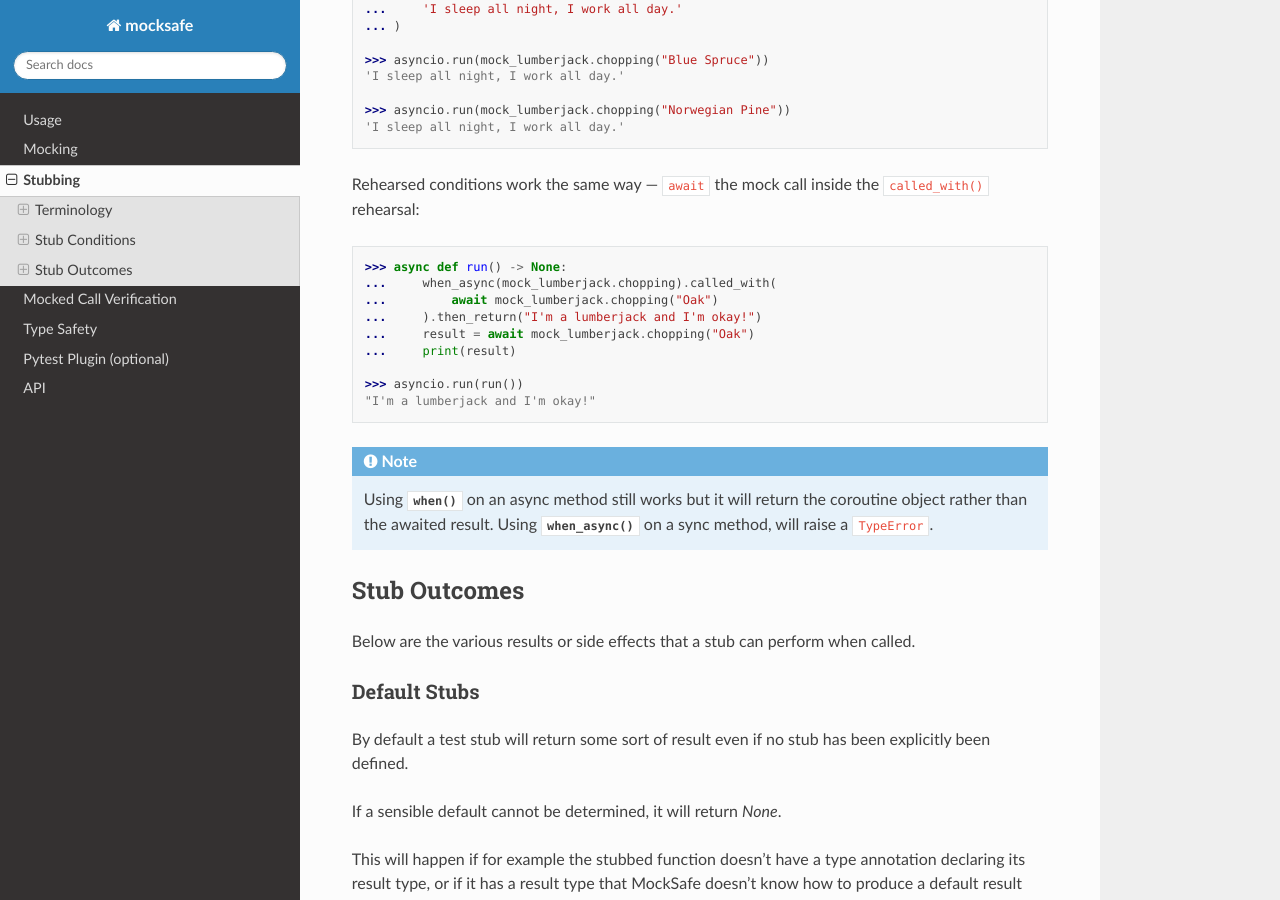
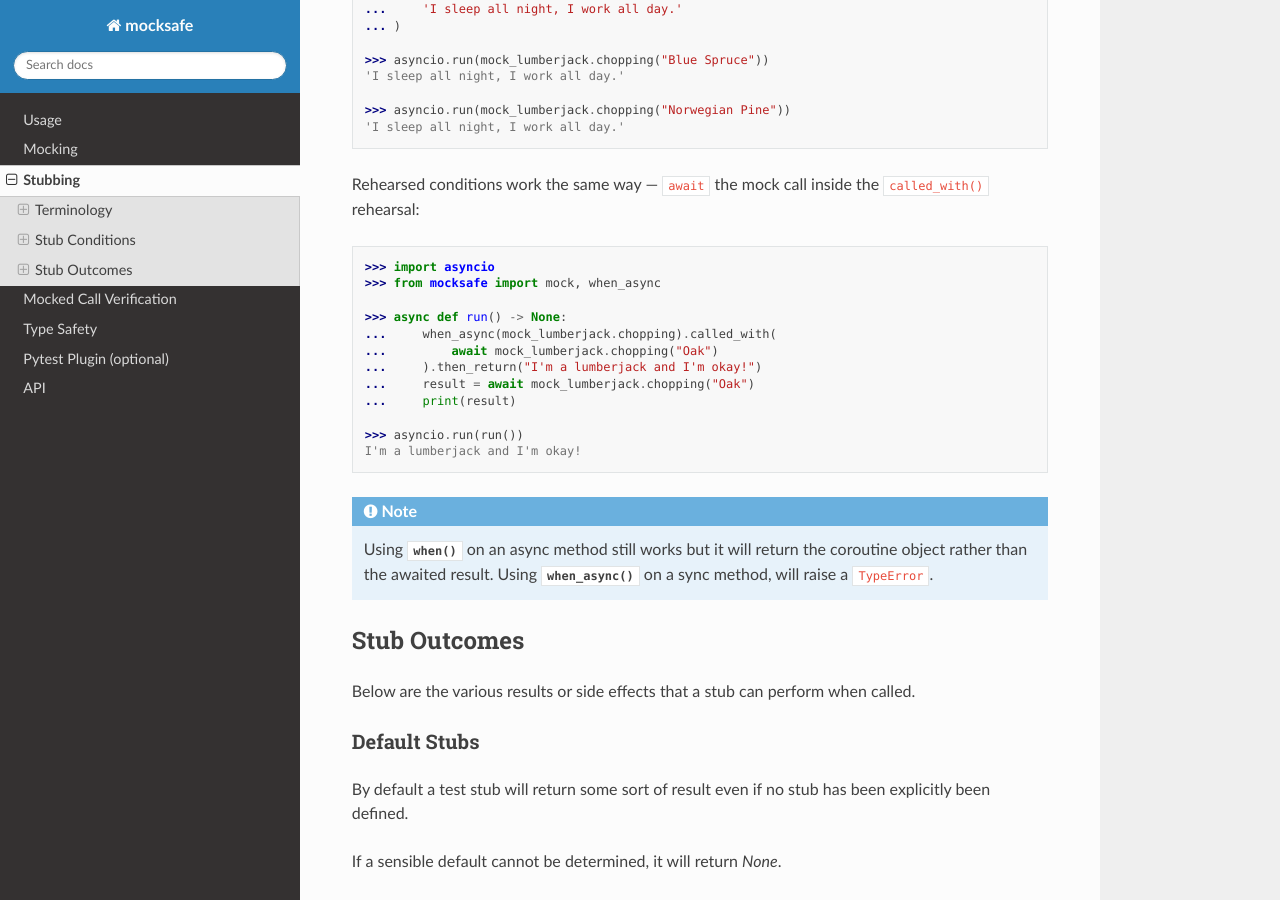
Before and after one commit to dmayo3/mocksafe, a Sphinx documentation site: the page built from docs/stubbing.rst, in a window 1280 px wide and 900 px high, scrolled down 3299 px. Built offline with Sphinx 7.4.7 and the Read the Docs theme 3.1.0, drawn with Linux system fonts in a browser that asks for light colours.

```diff
--- a/docs/conf.py
+++ b/docs/conf.py
@@ -38,6 +38,12 @@ autodoc_default_options = {
 
 doctest_global_setup = """
 from random import Random
-from mocksafe import MockProperty, mock, mock_module, stub, when, that, spy
+from mocksafe import MockProperty, mock, mock_module, stub, when, when_async, that, spy
+
 mock_random: Random = mock(Random)
+
+class _AsyncService:
+    async def fetch(self, url: str = "") -> str:
+        return ""
+mock_svc: _AsyncService = mock(_AsyncService)
 """
--- a/docs/stubbing.rst
+++ b/docs/stubbing.rst
@@ -189,6 +189,9 @@ Rehearsed conditions work the same way — ``await`` the mock call inside the
 
 .. doctest::
 
+    >>> import asyncio
+    >>> from mocksafe import mock, when_async
+
     >>> async def run() -> None:
     ...     when_async(mock_lumberjack.chopping).called_with(
     ...         await mock_lumberjack.chopping("Oak")
@@ -197,7 +200,7 @@ Rehearsed conditions work the same way — ``await`` the mock call inside the
     ...     print(result)
 
     >>> asyncio.run(run())
-    "I'm a lumberjack and I'm okay!"
+    I'm a lumberjack and I'm okay!
 
 .. note::
 
```
